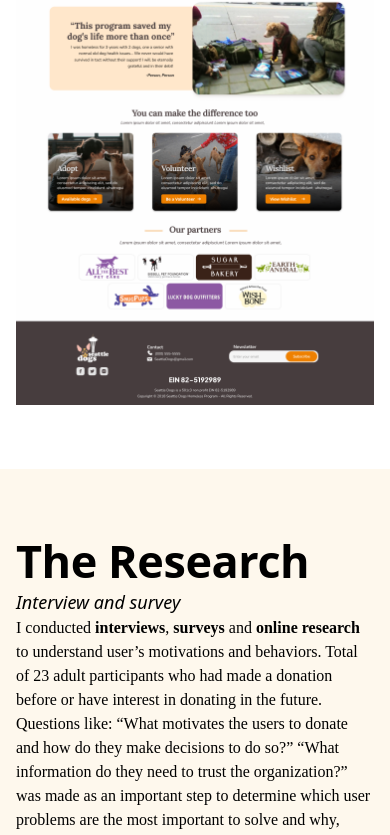
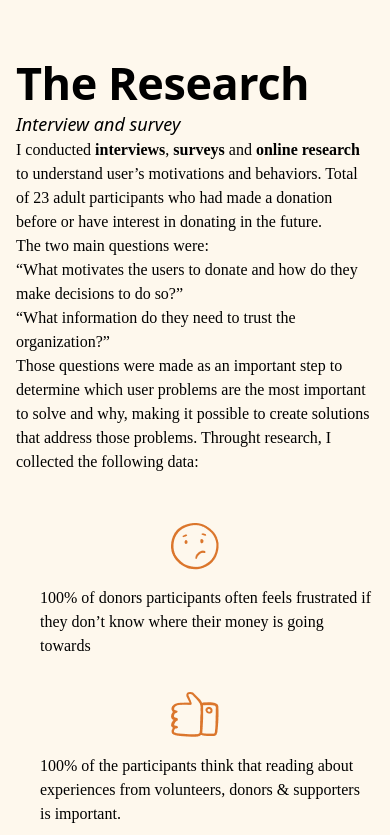
Before and after one commit to gustxyz/andressa-portfolio, a Next.js app: page /my-work/seattle-dogs in a window 390 px wide. Shown: the part 2280-3115 px from the top of the page. Built offline with nearby package versions, Linux system fonts and the light colour scheme.

Commit message:
double picture footer and mobile links

```diff
--- a/app/my-work/seattle-dogs/page.tsx
+++ b/app/my-work/seattle-dogs/page.tsx
@@ -85,7 +85,7 @@ const ContentBlock3Description = (
 );
 
 //WILL WIDTH IMAGE
-const FullWidthProjectImgPath = "/images/homepagehghfidelity.png";
+const FullWidthProjectImgPath = "/images/seattledogshomepagedouble.png";
 
 //RESEARCH
 const ResearchTitle = "The Research";
@@ -96,9 +96,15 @@ const ResearchDescription = (
     understand user’s motivations and behaviors. Total of 23 adult participants who had made a donation
     before or have interest in donating in the future.
     <br />
-    Questions like: “What motivates
-    the users to donate and how do they make decisions to do so?” “What
-    information do they need to trust the organization?” was made as an
+    The two main questions were:
+    <br />
+    “What motivates
+    the users to donate and how do they make decisions to do so?”
+    <br />
+    “What
+    information do they need to trust the organization?”
+    <br />
+    Those questions were made as an
     important step to determine which user problems are the most important to
     solve and why, making it possible to create solutions that address those
     problems. Throught research, I collected the following data:
@@ -118,17 +124,17 @@ const researchItems: ResearchItem[] = [
   {
     imgPath: "/images/smile_emoji.png",
     description:
-      "25% of participants feel encouraged to donate if there’s a possibility of talking with the founder",
+      "25% of participants feel encouraged to donate if there’s a possibility of talking with the founder.",
   },
   {
     imgPath: "/images/sad-emoji.png",
     description:
-      "The participants who’ve never donated before have never found an organization they truly trust",
+      "The participants who’ve never donated before have never found an organization they truly trust.",
   },
   {
     imgPath: "/images/frustraded-emoji.png",
     description:
-      "20% of participants had a frustrating donation experience because the website wasn't clear on where they should click to start the donation process",
+      "20% of participants had a frustrating donation experience because the website wasn't clear on where they should click to start the donation process.",
   },
 ];
 const ResearchFootnoteParagraph = (
@@ -152,7 +158,9 @@ const CompetitorAnalysisDescription = (
     user multiple visual information at once: informing past-activities, where
     the donation is going towards and if it’s real or not. After analyzing the website,
     I divided post-its in 3 sections:<b> Navigation Flow, Positive/Trust Building
-    and Not Positive.</b> By conducting
+    and Not Positive.</b>
+    <br />
+    By conducting
     competitor analysis, I was able to identify key information about
     preliminary UI designs, how to avoid functionality that is not useful and
     consider design patterns and trends.
@@ -274,7 +282,7 @@ const FinalThoughts2Description = (
     I’m looking forward to work on now is the donation page, which is the next
     step process for a complete non-profit website. Donation is important and
     having a functional donation payment form is beyond necessary for the
-    website You can find the case study for the payment form here.
+    website. You can find the case study for the payment form <a className="underline" href="/my-work/payment-form"> here.</a>
   </>
 );
 
@@ -592,9 +600,7 @@ export default function WorkPage() {
           <img className="w-full h-[576px] " src={SketchImgPath1} />
           <p className="lg:w-[70%] mx-auto text-center secondary-font font-light my-8">
             Next, I started to add more details and precisions to the sketches
-            by turning them into mid-fidelity wireframes. With that, I can run
-            early tests and discover changes before I start building the high
-            fidelity prototype.{" "}
+            by turning them into mid-fidelity wireframes.{" "}
           </p>
           <img className="w-full" src={SketchImgPath2} />
         </Container>
--- a/components/ui/footer.tsx
+++ b/components/ui/footer.tsx
@@ -21,7 +21,7 @@ export default function Footer() {
         <div className="flex flex-row pb-3">
           <a
             className="pr-4"
-            href={"#"}
+            href={"https://www.behance.net/azdalecio"}
             target="_blank"
             rel="noopener noreferrer"
           >
@@ -33,7 +33,7 @@ export default function Footer() {
               height={27}
             />
           </a>
-          <a href={"#"} target="_blank" rel="noopener noreferrer">
+          <a href={"https://www.linkedin.com/in/andressadalecio/"} target="_blank" rel="noopener noreferrer">
             <img
               src={"/images/linkedin_white_icon.png"}
               alt={"LinkedIn"}
--- a/components/ui/mobile-menu.tsx
+++ b/components/ui/mobile-menu.tsx
@@ -93,7 +93,7 @@ export default function MobileMenu() {
             </li>
             <li>
               <Link
-                href="/resume"
+                href="/assets/andressa_dalecio_long_resume.pdf"
                 className="flex font-medium text-slate-800 hover:text-blue-600 py-2"
                 onClick={() => setMobileNavOpen(false)}
               >
```
Also changed, not shown: public/images/seattledogshomepagedouble.png (added).
